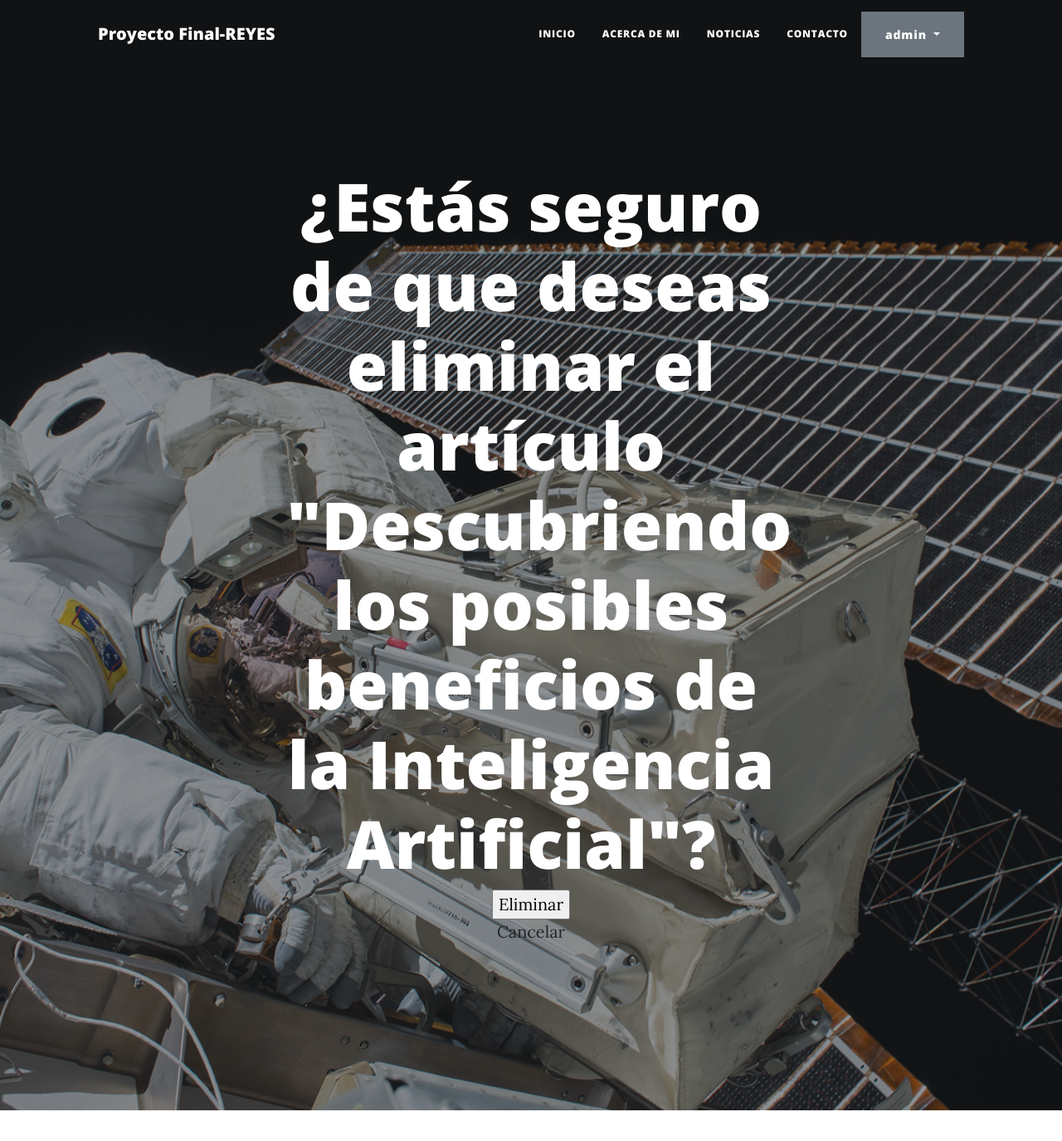
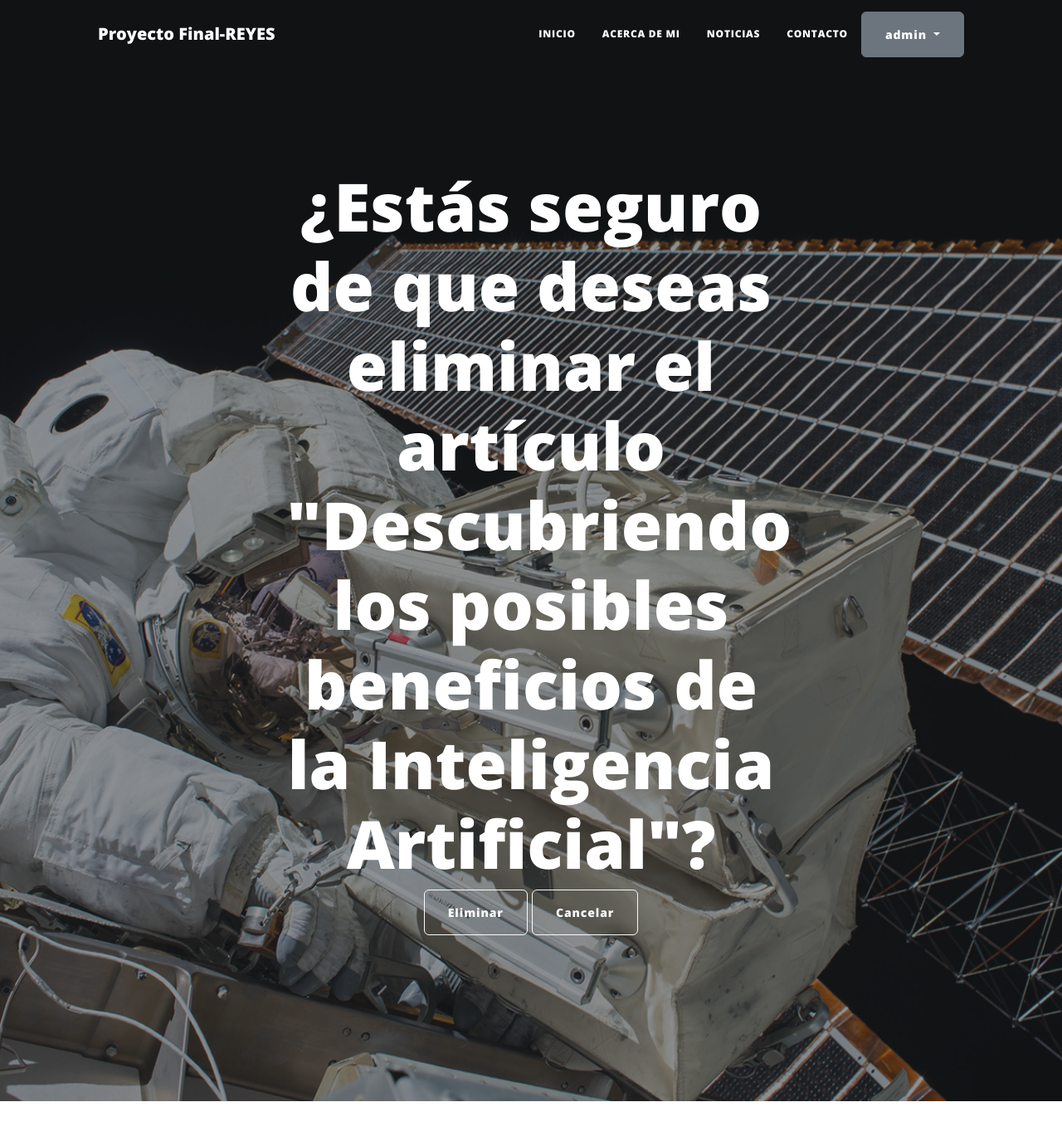
Before and after one commit to gabrirys/Proyecto_Final_Reyes, a Django app: page /pages/eliminar-articulo/2/ in a window 1280 px wide. Shown: the top 1375 px of the page at 83% size. Run offline with Django 4.2, Linux system fonts and the light colour scheme; a user stored in the database is signed in; data comes from the database, SQL or seed files in the repository; some libraries are stand-ins or nearby versions.

Commit message:
Ajustes estético s de botones en blog

```diff
--- a/app_blog/templates/app_blog/articulo_confirm_delete.html
+++ b/app_blog/templates/app_blog/articulo_confirm_delete.html
@@ -11,16 +11,13 @@ Proyecto Final-REYES- Noticias
         <div class="row gx-4 gx-lg-5 justify-content-center">
             <div class="col-md-10 col-lg-8 col-xl-7">
                 <div class="site-heading">
-                    <head>
-                        <title>Confirmar Eliminación</title>
-                    </head>
                     <body>
                         <h1>¿Estás seguro de que deseas eliminar el artículo "{{ articulo.titulo }}"?</h1>
                         <form method="post">
                             {% csrf_token %}
-                            <input type="submit" value="Eliminar">
+                            <input class="btn btn-outline-light" type="submit" value="Eliminar">
+                            <a type="button" class="btn btn-outline-light" href="{% url 'articulo_lista' %}">Cancelar</a>
                         </form>
-                        <a href="{% url 'articulo_lista' %}">Cancelar</a>
                     </body>
                 </div>
             </div>
--- a/app_blog/templates/app_blog/articulo_detail.html
+++ b/app_blog/templates/app_blog/articulo_detail.html
@@ -17,8 +17,8 @@ Proyecto Final-REYES- Noticias
                         Autor: {{ articulo.autor }} - Fecha de publicación: {{ articulo.fecha_publicado }}
                     </span>
                     <div>
-                        <a href="{% url 'articulo_editar' articulo.pk %}">Editar artículo</a>
-                        <a href="{% url 'articulo_eliminar' articulo.pk %}">Eliminar artículo</a>
+                        <a type="button" class="btn btn-outline-light" href="{% url 'articulo_editar' articulo.pk %}">Editar artículo</a>
+                        <a type="button" class="btn btn-outline-light" href="{% url 'articulo_eliminar' articulo.pk %}">Eliminar artículo</a>
                     </div>
                 </div>
             </div>
--- a/app_blog/templates/app_blog/articulo_list.html
+++ b/app_blog/templates/app_blog/articulo_list.html
@@ -14,13 +14,13 @@ Proyecto Final-REYES- Noticias
                     <h1>Artículos disponibles</h1>
                     <ul>
                         {% for articulo in articulos %}
-                            <li><a href="{% url 'articulo_detail' articulo.pk %}">{{ articulo.titulo }}</a></li>
+                            <li><a href="{% url 'articulo_detail' articulo.pk %} " class="link-light link-offset-2 link-underline-opacity-25 link-underline-opacity-100-hover">{{ articulo.titulo }}</a></li>
                         {% endfor %}
                     </ul>
                     {% else %}
                         <h1>No hay entradas aún</h1>
                     {% endif %}
-                    <a href="{% url 'articulo_crear' %}">Crear nuevo artículo</a>
+                    <div><a type="button" class="btn btn-outline-light" href="{% url 'articulo_crear' %}">Crear nuevo artículo</a></div>
                 </div>
             </div>
         </div>
--- a/templates_base/base.html
+++ b/templates_base/base.html
@@ -1,6 +1,6 @@
 {% load static %}
 
-<!DOCTYPE html>
+<!doctype html>
 <html lang="es">
     <head>
         <meta charset="utf-8" />
@@ -15,6 +15,7 @@
         <link href="https://fonts.googleapis.com/css?family=Lora:400,700,400italic,700italic" rel="stylesheet" type="text/css" />
         <link href="https://fonts.googleapis.com/css?family=Open+Sans:300italic,400italic,600italic,700italic,800italic,400,300,600,700,800" rel="stylesheet" type="text/css" />
         <!-- Core theme CSS (includes Bootstrap)-->
+        <link href="https://cdn.jsdelivr.net/npm/bootstrap@5.3.1/dist/css/bootstrap.min.css" rel="stylesheet" integrity="sha384-4bw+/aepP/YC94hEpVNVgiZdgIC5+VKNBQNGCHeKRQN+PtmoHDEXuppvnDJzQIu9" crossorigin="anonymous">
         <link href="{% static 'css/styles.css' %}" rel="stylesheet" />
         <script type="text/javascript" src="{% static "ckeditor/ckeditor-init.js" %}"></script>
         <script type="text/javascript" src="{% static "ckeditor/ckeditor/ckeditor.js" %}"></script>
```
